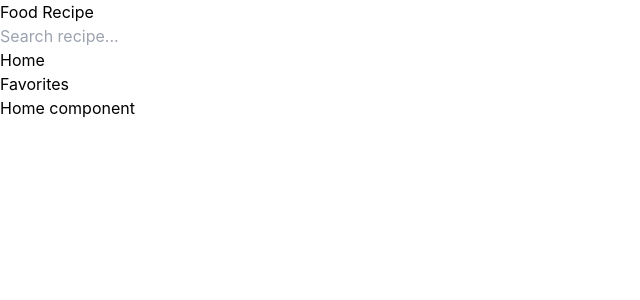
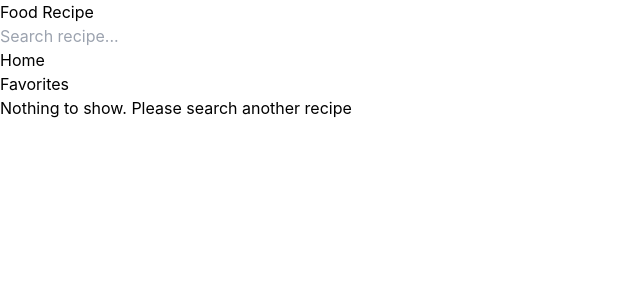
Before and after one commit to anyars-encarta/food-recipe, a React (Create React App) app: page / in a window 1280 px wide. Shown: the top 300 px of the page, without its empty margins (0-640 px from the left). Built offline with nearby package versions, Linux system fonts and the light colour scheme.

Commit message:
Fetch and display recipes on the UI

```diff
--- a/src/components/navbar/index.jsx
+++ b/src/components/navbar/index.jsx
@@ -4,8 +4,6 @@ import { GlobalContext } from "../../context";
 
 const Navbar = () => {
     const { searchParam, setSearchParam, handleSubmit } = useContext(GlobalContext)
-
-    console.log(searchParam)
 
     return (
         <nav className='flex justify-between item-center py-8 container mx-auto flex-col lg:flex-row gap-5 lg:gap-0'>
--- /dev/null
+++ b/src/components/recipe-item/index.jsx
@@ -0,0 +1,11 @@
+const RecipeItem = ({item}) => {
+    return (
+    <div className='flex flex-col w-80 overflow-hidden p-5 bg-white/75 shadow-xl gap-5 border-2 rounded-2xl border-white'>
+        <div className='height-40 flex justify-center overflow-hidden items-center rounded-xl'>
+            <img src={item?.image_url} alt="recipe item" className='block w-full'/>
+
+        </div>
+    </div>)
+}
+
+export default RecipeItem;
--- a/src/context/index.jsx
+++ b/src/context/index.jsx
@@ -5,7 +5,7 @@ export const GlobalContext = createContext(null)
 const GlobalState = ({ children }) => {
     const [searchParam, setSearchParam] = useState('')
     const [loading, setLoading] = useState(false)
-    const [recipes, setRecipes] = useState(null)
+    const [recipes, setRecipes] = useState([])
     const [error, setError] = useState(null)
 
     const handleSubmit = async (event) => {
@@ -15,16 +15,25 @@ const GlobalState = ({ children }) => {
             const response = await fetch(`https://forkify-api.herokuapp.com/api/v2/recipes?search=${searchParam}`);
             const data = await response.json();
 
-            console.log(data);
-            setRecipes(data);
+            if (data?.data?.recipes) {
+                setRecipes(data?.data?.recipes);
+                setLoading(false)
+                setSearchParam('')
+            }
 
         } catch (e) {
             setLoading(false)
             setError(e.message)
+            setSearchParam('')
         }
     };
 
-    return <GlobalContext.Provider value={{ searchParam, setSearchParam, handleSubmit }}>{children}</GlobalContext.Provider>
+    console.log(loading, recipes, error);
+
+    return <GlobalContext.Provider
+        value={{ searchParam, setSearchParam, loading, recipes, error, handleSubmit }}>
+        {children}
+    </GlobalContext.Provider>
 }
 
 export default GlobalState;
--- a/src/pages/home/index.jsx
+++ b/src/pages/home/index.jsx
@@ -1,8 +1,29 @@
+import { useContext } from "react";
+import { GlobalContext } from "../../context";
+import RecipeItem from "../../components/recipe-item";
+
 const Home = () => {
+    const { loading, recipes, error } = useContext(GlobalContext);
+
+    if (loading) {
+        return <h3 className='lg:text-4xl text-xl text-center text-black'>Loading...</h3>
+    };
+
+    if (error) {
+        return <h3 className='lg:text-4xl text-xl text-center text-black'>Oops! Something went wrong. Please try our search again</h3>
+    };
+
     return (
-        <div>
-            Home component
+        <div className='py-8 container mx-auto flex flex-wrap justify-center gap-10'>
+            {
+                recipes && recipes.length > 0 ?
+                    recipes.map(item => <RecipeItem item={item} />)
+                    : <div>
+                        <h3 className='lg:text-4xl text-xl text-center text-black font-extrabold'>Nothing to show. Please search another recipe</h3>
+                    </div>
+            }
         </div>
+
     )
 }
 
```
